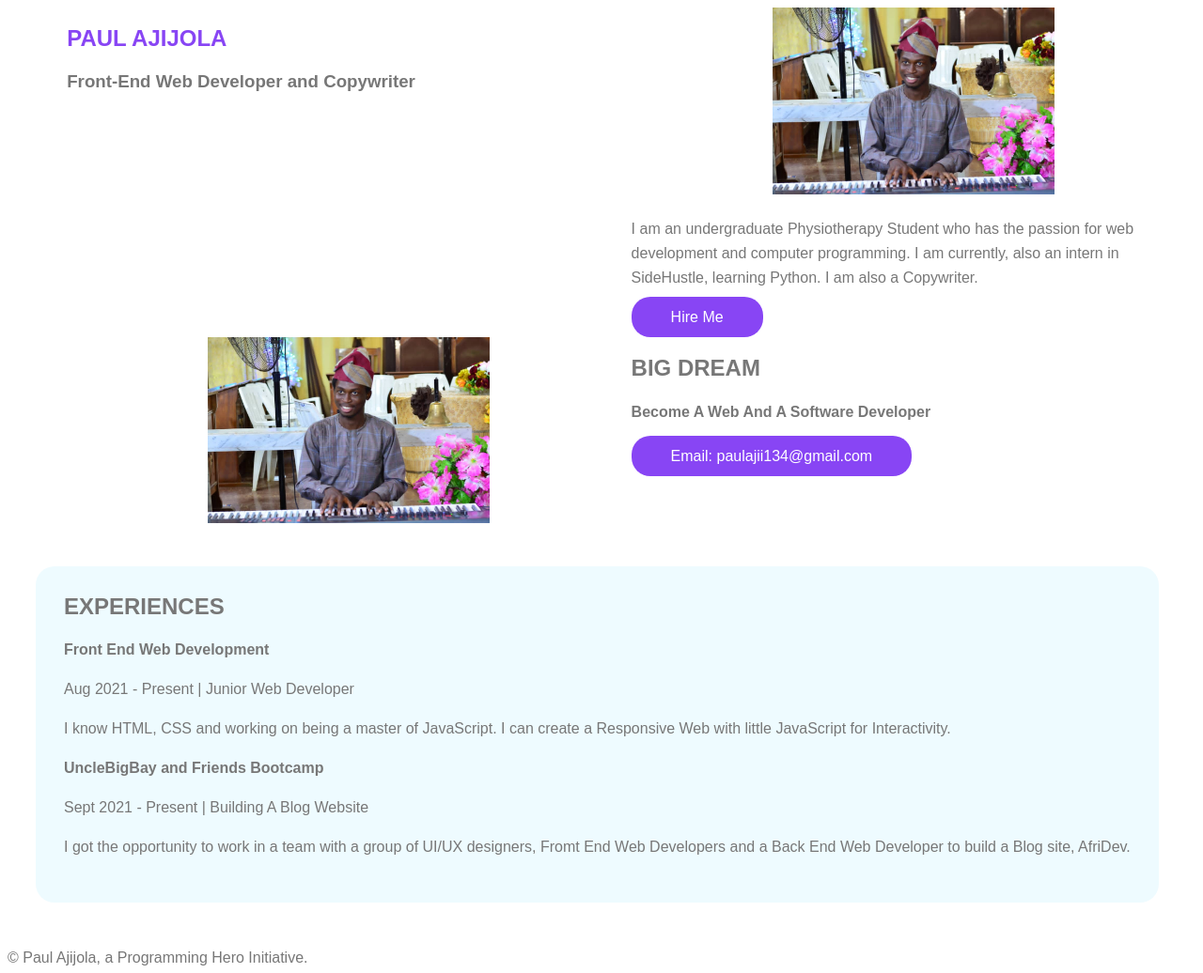
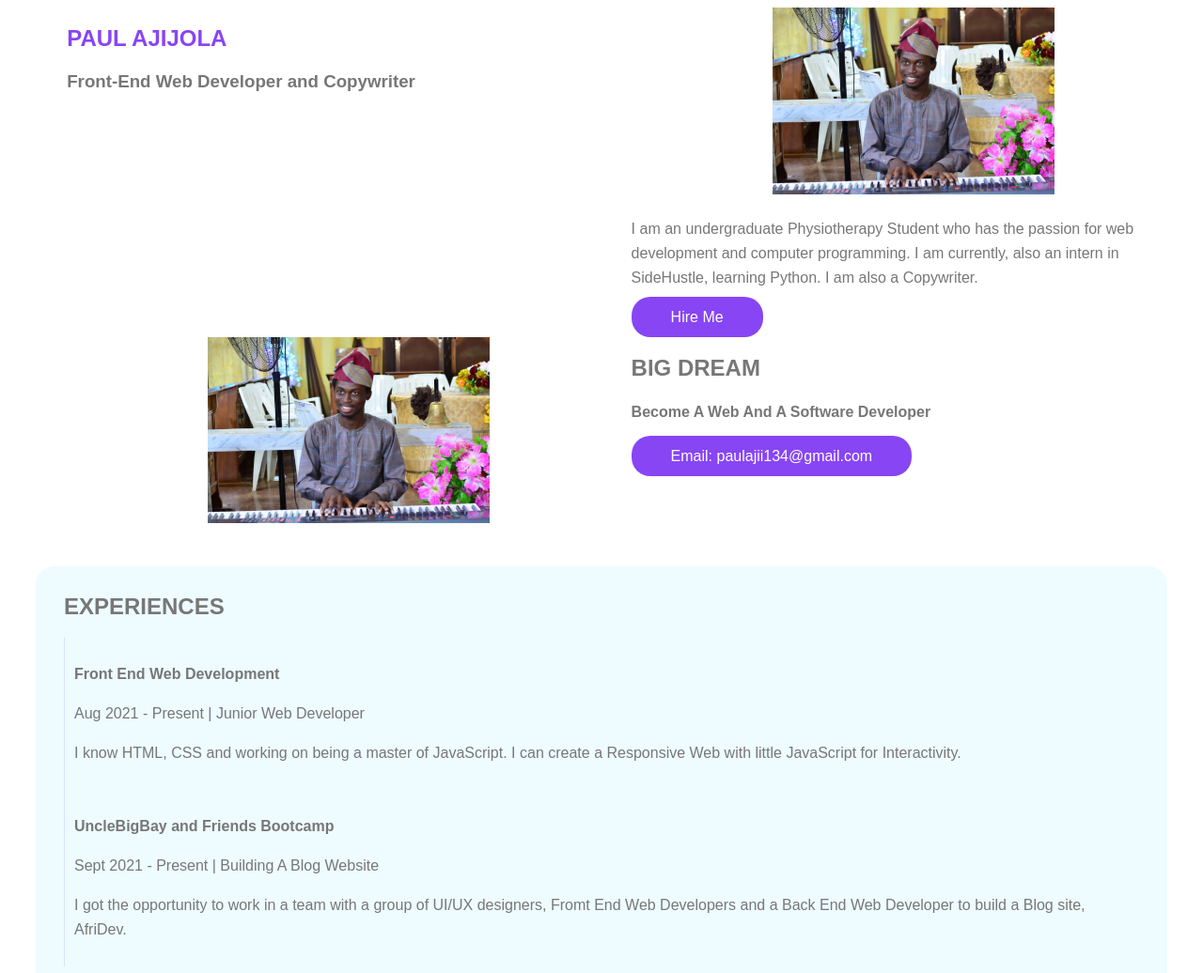
Before and after one commit to PaulAjii/my-website, a plain HTML site: page index.html in a window 1280 px wide. Shown: the top 1036 px of the page at 94% size. Drawn offline with Linux system fonts and the light colour scheme; a script that the page names is missing.

Commit message:
update 3

```diff
--- a/style.css
+++ b/style.css
@@ -45,14 +45,14 @@ h4 {
   display: inline-block;
 }
 
-.container.experiences {
+.experiences {
   padding: 30px;
   margin: 30px;
   background: rgb(238, 251, 255);
   border-radius: 20px;
 }
 
-experience-item {
+.experience-item {
   padding: 10px;
   border-left: 1px solid rgba(137, 130, 247, .2);
 }
```
